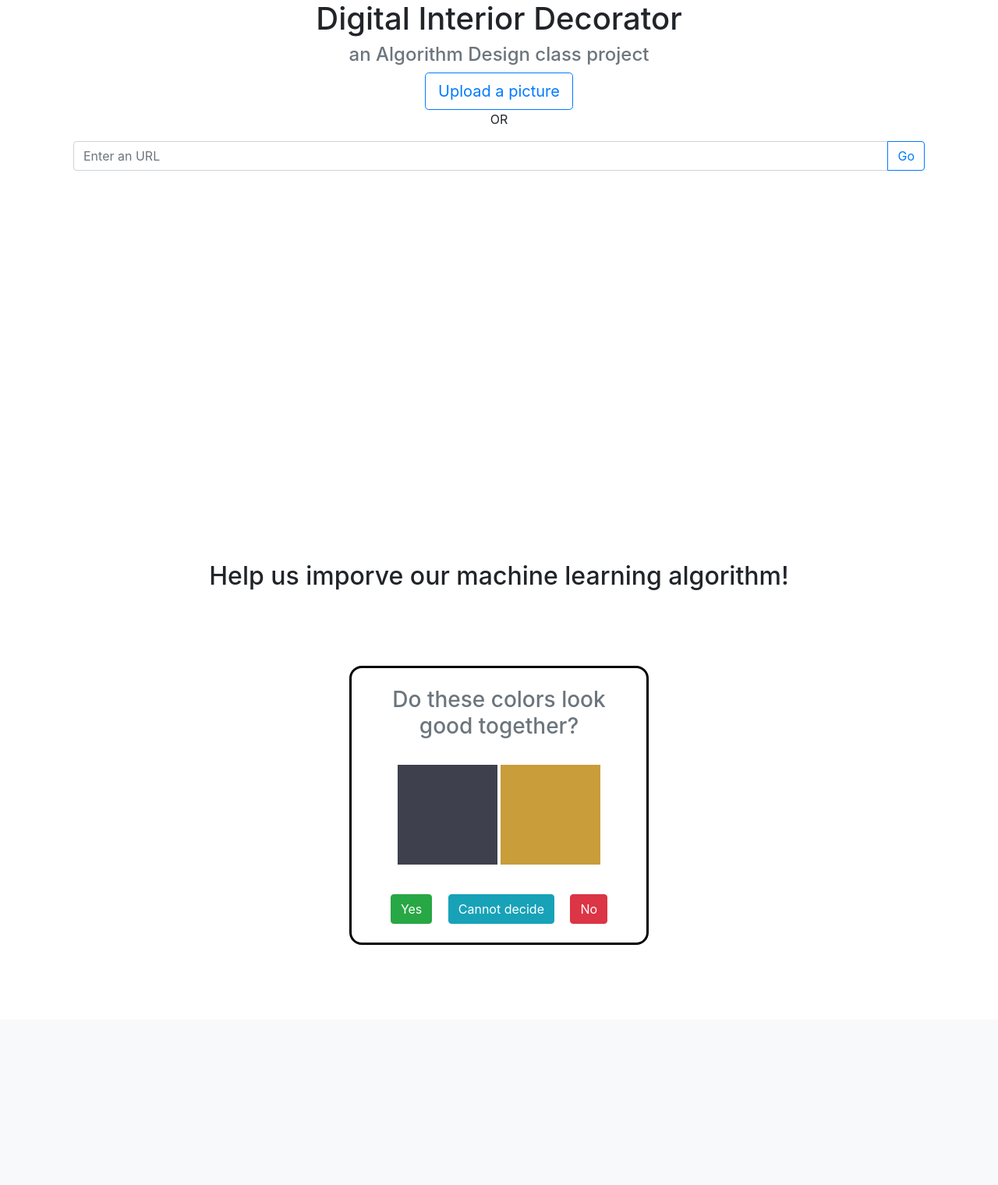
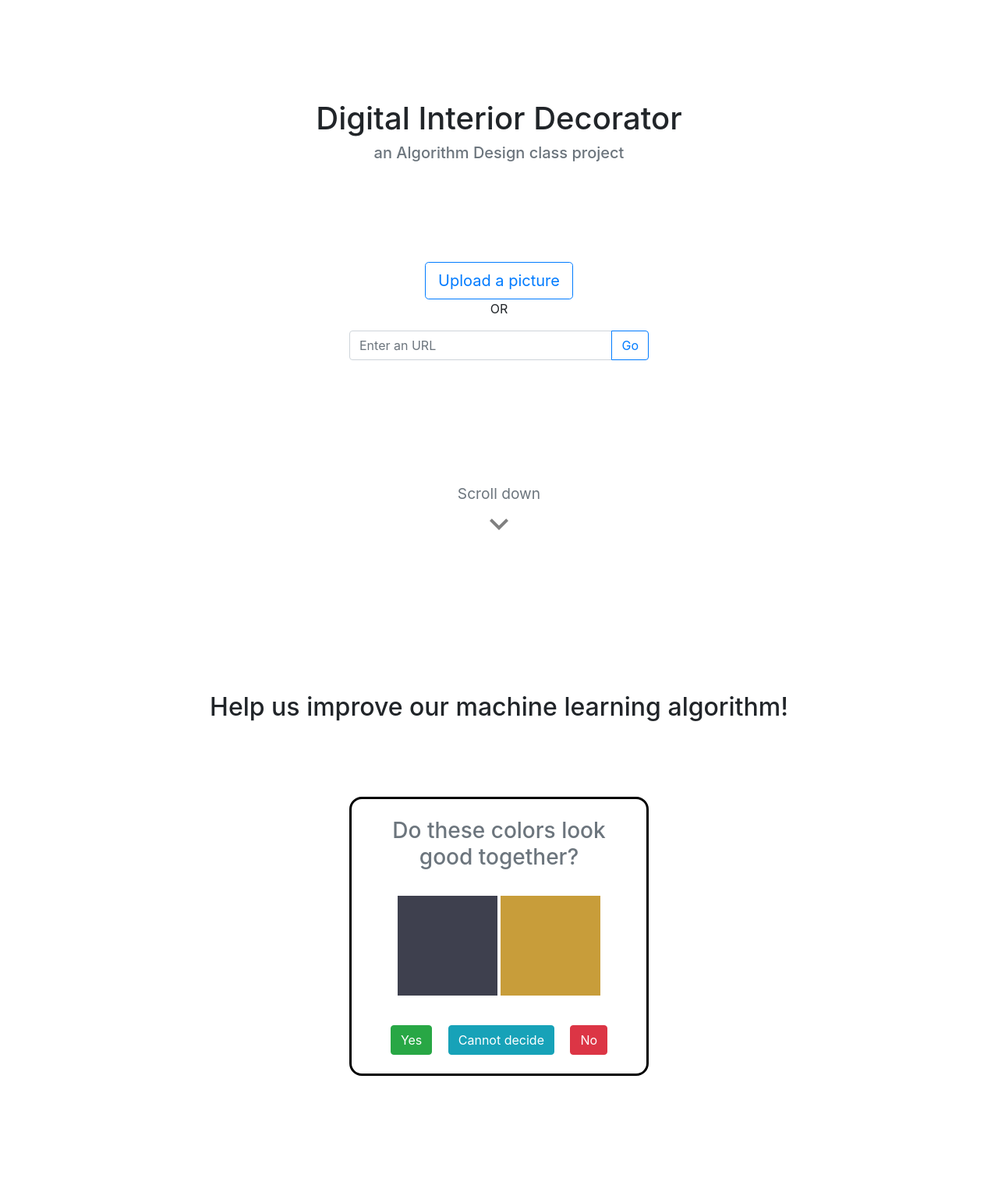
Before and after one commit to WinchesterThurstonSchool/digital-interior-decorator, a PHP site: page / in a window 1280 px wide. Shown: the part 56-1576 px from the top of the page at 78% size. Before the commit the page ends 1268 px from the top, so only its background shows below. Run offline with PHP 8.4, Linux system fonts and the light colour scheme.

Commit message:
Modify style.

```diff
--- a/assets/stylesheets/homepage.css
+++ b/assets/stylesheets/homepage.css
@@ -1,5 +1,58 @@
+.pg-container {
+  height: 95vh;
+  margin: 0 2rem;
+}
+
+.pg-1-container {
+  padding-top: 8rem;
+  position: relative;
+}
+
+.pg-2-container {
+  padding-top: 4rem;
 }
 
 .greeting-container, .upload-btn-container {
   margin: 0 0 8rem;
 }
+
+.greeting-container h5 {
+  display: none;
+}
+
+@media (min-width: 576px) {
+  .greeting-container h5 {
+    display: block;
+  }
+}
+
+.upload-url-input-container {
+  max-width: 24rem;
+  margin: 0 auto;
+}
+
+.scroll-indicator {
+  position: absolute;
+  bottom: 4rem;
+  margin: auto;
+  width: 100%;
+}
+
+.scroll-indicator p {
+  margin: 0 auto;
+  font-size: 1.2rem;
+}
+
+.scroll-indicator span {
+  background-image: url("/assets/icons/expand_more-black-48dp.svg");
+  background-size: contain;
+  filter: opacity(50%);
+  display: block;
+  margin: 0 auto;
+  width: 3rem;
+  height: 3rem;
+}
+
+.color-match-container {
+  margin: 4rem auto;
+}
--- a/index.html
+++ b/index.html
@@ -53,15 +53,15 @@
       </nav>
 
       <!-- container for the main body content -->
-      <div class="container px-4" style="height: 90vh;">
+      <div class="pg-container pg-1-container">
         <div id="greeting-container" class="greeting-container">
           <!-- some texts for greeting -->
           <h1 class="display-5 text-center">
             Digital Interior Decorator
           </h1>
-          <h4 class="text-muted text-center">
+          <h5 class="text-muted text-center">
             an Algorithm Design class project
-          </h4>
+          </h5>
         </div>
 
         <div id="upload-btn-container" class="upload-btn-container">
@@ -102,17 +102,25 @@
           <input id="image_input"
                   type="file" accept=".jpg, .png" name="image_input">
         </form>
+
+        <div class="scroll-indicator text-muted d-none d-sm-block">
+          <p class="text-center">Scroll down</p>
+          <span></span>
+        </div>
       </div>
 
+      <div class="pg-container pg-2-container">
         <!-- container -->
-      <div id="color-match" class="container px-4">
-        <div class="container text-wrapper">
-          <h2 class="display-5 text-center">Help us imporve our machine learning algorithm! </h2>
+        <div id="color-match" class="color-match-container">
+          <div class="text-wrapper">
+            <h2 class="display-5 text-center">
+              Help us improve our machine learning algorithm!
+            </h2>
           </div>
 
           <!-- the color-match game -->
-        <div id="color-match"
-                class="container text-center color-match-wrapper">
+          <div id="color-match-module"
+                  class="text-center color-match-wrapper">
             <h3 class="text-muted">Do these colors look good together? </h3>
             <div class="color-match-boxes-wrapper">
               <div id="color-match-box-1"
@@ -127,6 +135,7 @@
                       onclick="refreshColorBoxes();">Cannot decide</button>
               <button class="btn btn-danger color-match-button"
                       onclick="sendCMResult(false);">No</button>
+            </div>
           </div>
         </div>
       </div>
```
Lines whose indentation alone changed are shown as unchanged.
